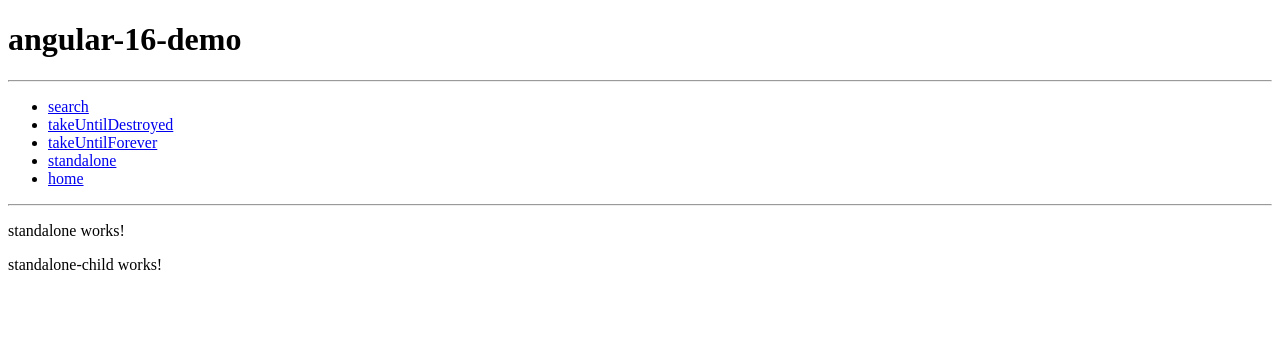
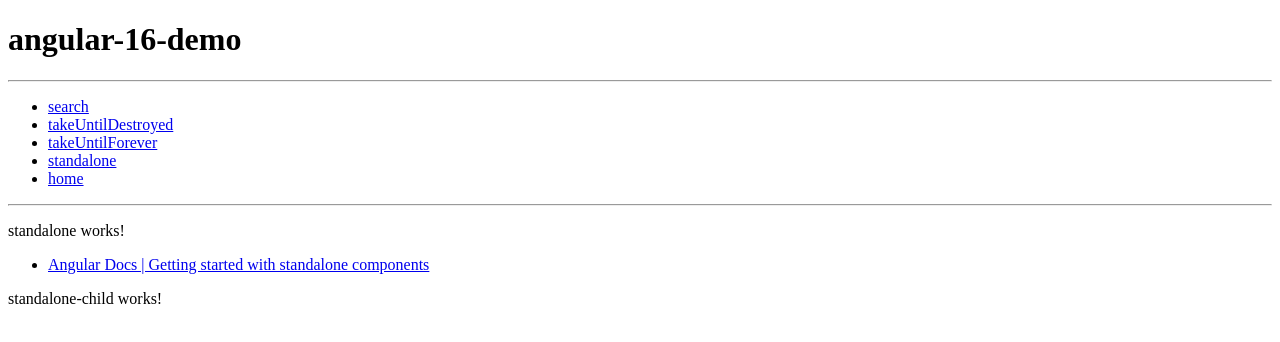
Before and after one commit to jgravlinvermeer/angular-16-demo, an Angular app: page /standalone in a window 1280 px wide. Shown: the top 342 px of the page. Built offline with nearby package versions, Linux system fonts and the light colour scheme.

Commit message:
Add some links

```diff
--- a/src/app/components/home/home.component.html
+++ b/src/app/components/home/home.component.html
@@ -1 +1,3 @@
 <p>home works!</p>
+
+<a href="https://blog.angular.io/angular-v16-is-here-4d7a28ec680d">Angular v16 is here!</a>
--- a/src/app/components/standalone/standalone.component.html
+++ b/src/app/components/standalone/standalone.component.html
@@ -1,3 +1,7 @@
 <p>standalone works!</p>
 
+<ul>
+  <li><a href="https://angular.io/guide/standalone-components">Angular Docs | Getting started with standalone components</a></li>
+</ul>
+
 <app-standalone-child/>
```
